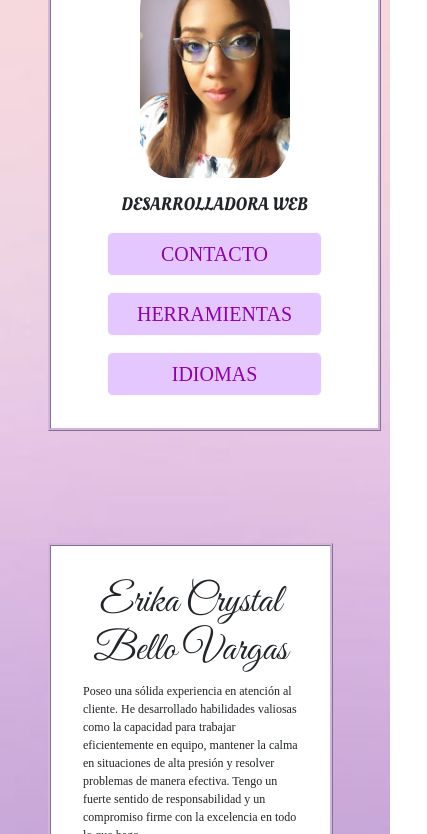
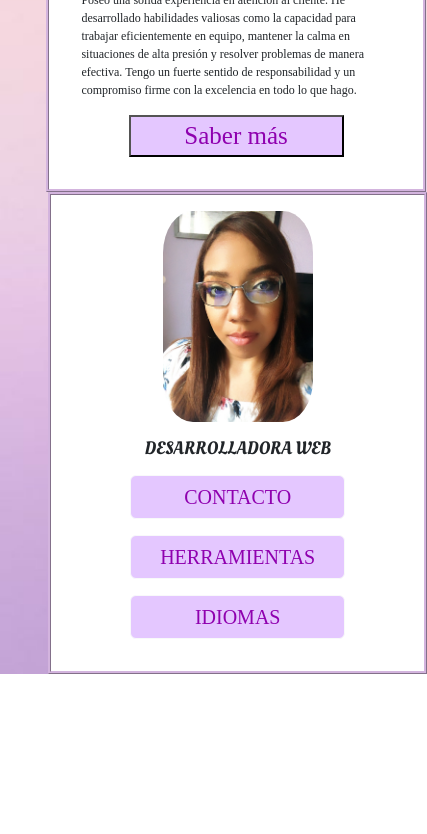
Before and after one commit to EriCrysBel/CV, a plain HTML site: page index.html in a window 390 px wide. Shown: the part 164-998 px from the top of the page, 427 px wide, since content can reach past the window. After the commit the page ends 844 px from the top, so only its background shows below. Drawn offline with nearby package versions, Linux system fonts and the light colour scheme; a web font is replaced by a local one.

Commit message:
subir responsive

```diff
--- a/styleresponsive.css
+++ b/styleresponsive.css
@@ -7,20 +7,25 @@
     body{
       display: grid;
       grid-template-areas:
+      "aside"
       "main"
-      "aside";
+      ;
+      text-align: center;
     }
     main{
       grid-area: main;
       border-top-left-radius : 0%;
       background-color: rgb(255, 255, 255);
-
+      width: 100%;
+      margin-top: 0;
     }
     aside{
       grid-area: aside;
       border-end-end-radius : 0%;
       background-color:rgb(255, 255, 255);
-      margin-left: 3em;
+      margin-left: 2.9em;
+      margin-top: 1em;
+      width: 100%;
     }
 
   .name{
```
